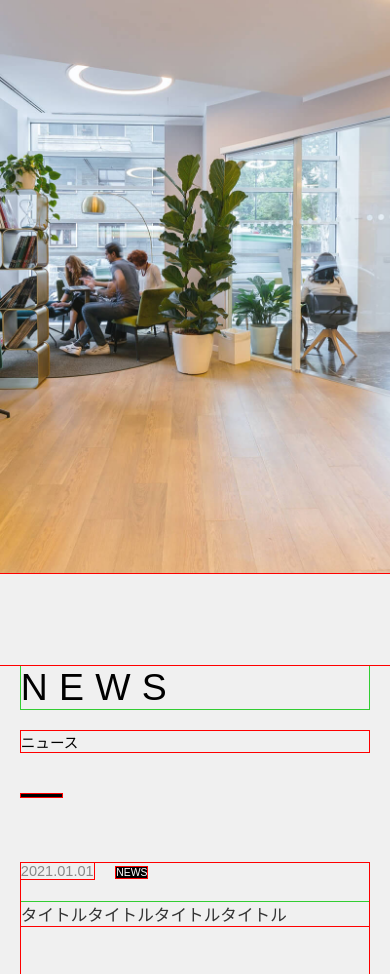
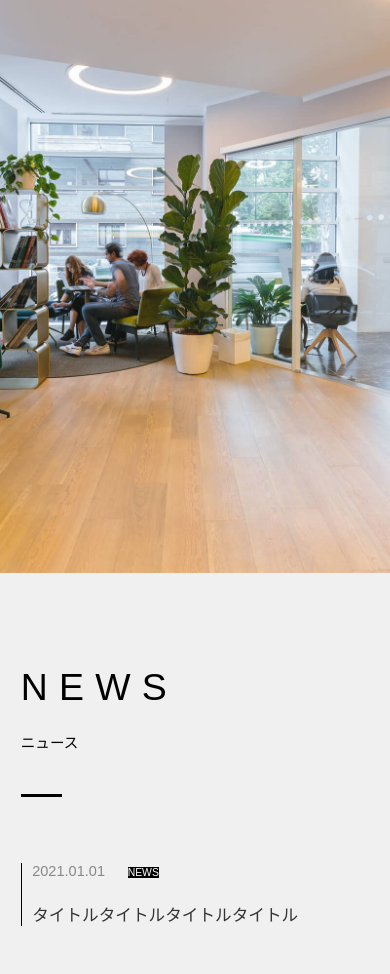
Before and after one commit to yoshida55/css_jump_corporation, a plain HTML site: page index.html in a window 390 px wide. Shown: the part 124-1098 px from the top of the page. Drawn offline with Linux system fonts and the light colour scheme.

Commit message:
あああ

```diff
--- a/css/work.css
+++ b/css/work.css
@@ -132,7 +132,7 @@
 }
 
 .news_item {
-  border-left: 1px solid #000;
+  border-left: 0.1rem solid #000;
   padding-left: 1rem;
 }
 
@@ -365,7 +365,7 @@
 }
 
 /* --- レイアウト確認用（完成したら消す） --- */
-div,
+/* div,
 section,
 article,
 header,
@@ -392,7 +392,7 @@ span,
 a,
 li {
   outline: 1px solid limegreen !important;
-}
+} */
 
 @media screen and (max-width: 699.98px) {
 
@@ -475,6 +475,20 @@ li {
 
   .news_list {
     gap: 4.9rem;
+  }
+
+
+  /* ┌─────────────────────────────────────────┐
+     │ レスポンシブ　ニュース　　　　　             │
+     └─────────────────────────────────────────┘ */
+  .news_item {
+    border-left: 0.1rem solid #000;
+    padding-left: 1rem;
+  }
+
+  .news_item:first-child {
+    border-left: 0.1rem solid #000;
+    padding-left: 1rem;
   }
 
   /* ┌─────────────────────────────────────────┐
@@ -574,6 +588,11 @@ li {
     padding-bottom: 0em;
   }
 
+  .company_area {
+    margin-bottom: 4rem;
+  }
+
+
   /* ┌─────────────────────────────────────────┐
      │ レスポンシブ　フッター                     │
      └─────────────────────────────────────────┘ */
```
